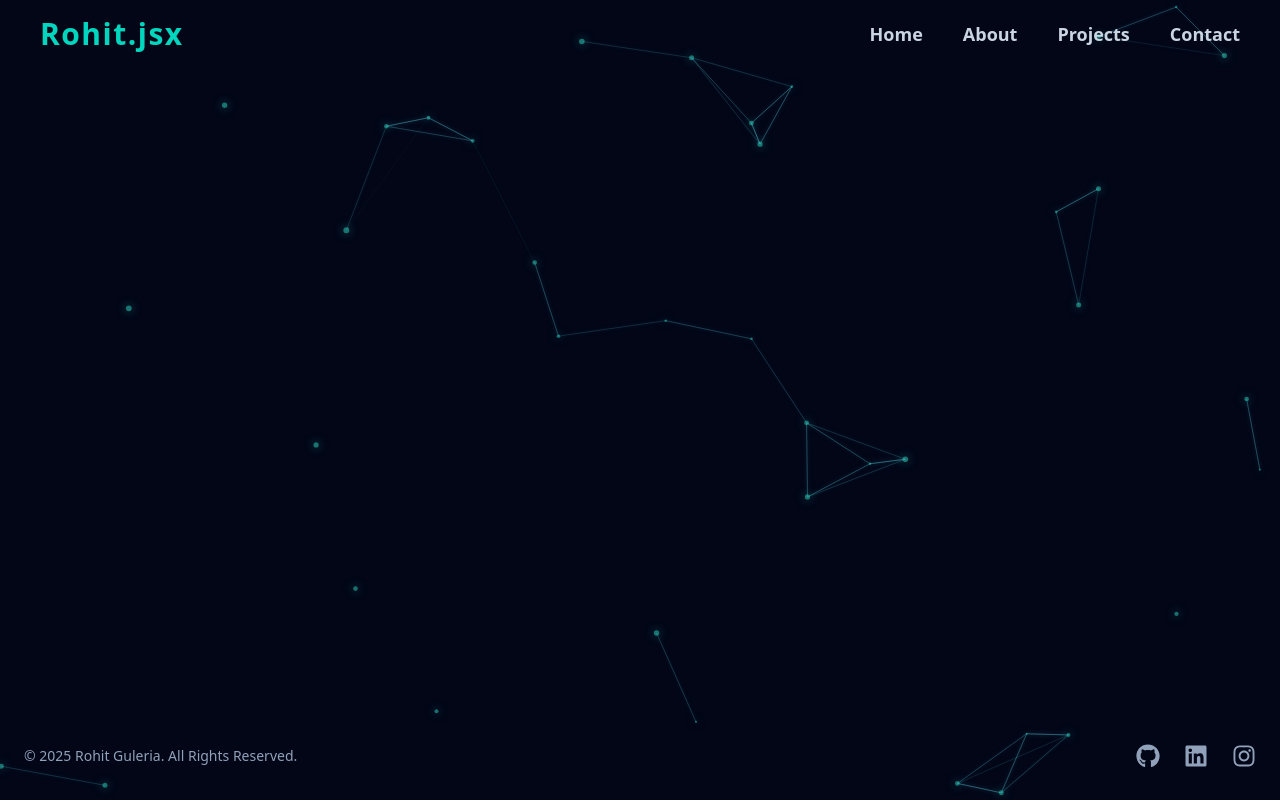
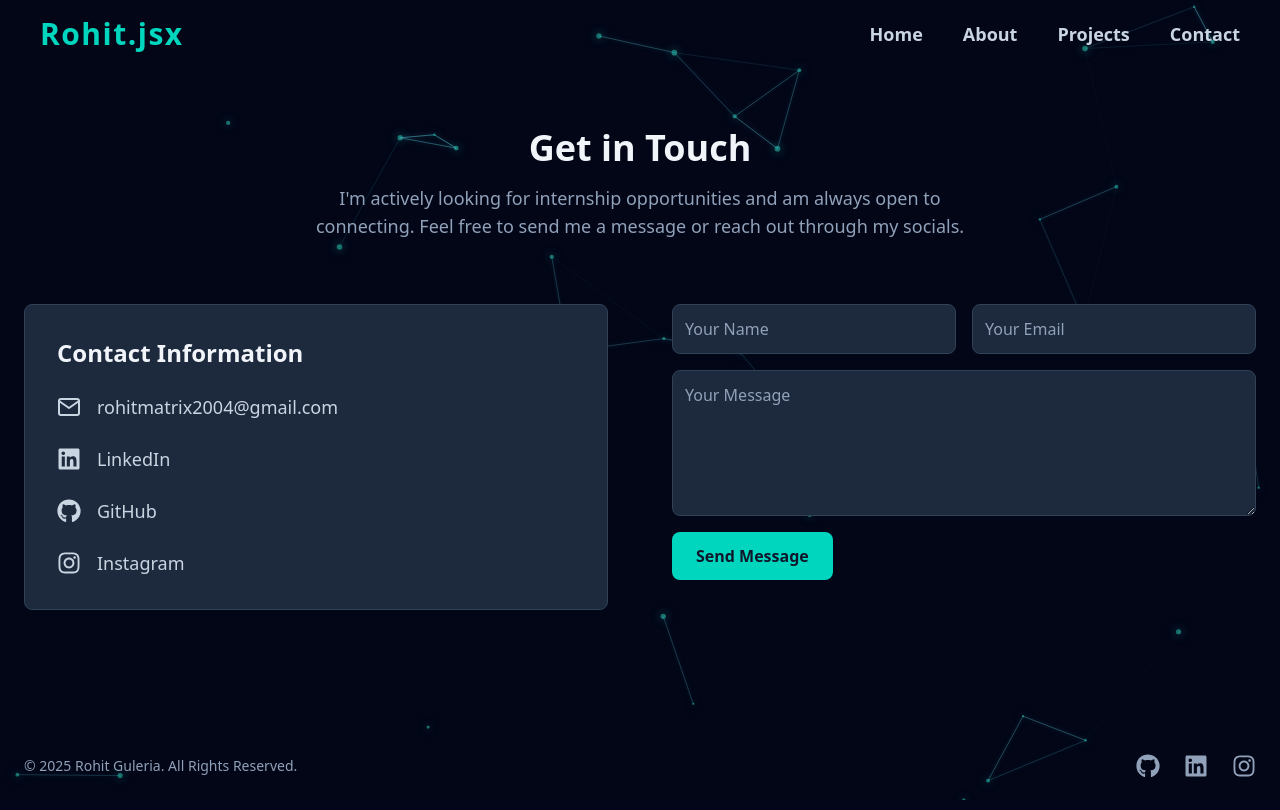
Before and after one commit to Void-Walker01/Voidwalker.jsx, a React (Vite) app: page /contact in a window 1280 px wide. Built offline with nearby package versions, Linux system fonts and the light colour scheme.

Commit message:
add Contact page and update routing; adjust padding in AboutIntro component

```diff
--- a/src/App.jsx
+++ b/src/App.jsx
@@ -5,6 +5,7 @@ import Footer from './components/Footer';
 import Home from './pages/Home';
 import About from './pages/About';
 import Projects from './pages/Projects';
+import Contact from './pages/Contact';
 
 function App() {
   return (
@@ -17,6 +18,7 @@ function App() {
             <Route path="/" element={<Home />} />
             <Route path="/about" element={<About />} />
             <Route path="/projects" element={<Projects />} />
+            <Route path="/contact" element={<Contact />} />
           </Routes>
         </main>
         <Footer />
--- a/src/components/AboutIntro.jsx
+++ b/src/components/AboutIntro.jsx
@@ -4,12 +4,10 @@ import ProfilePhoto from '../assets/profilepic.png';
 
 const AboutIntro = () => {
   return (
-    <section className="py-20 md:py-28">
+    // Changed py-20 md:py-28 to have less top padding
+    <section className="pt-8 pb-20 md:pt-12 md:pb-28">
       <div className="container mx-auto px-6">
-
         <div className="flex flex-col md:flex-row items-center justify-center gap-12 md:gap-16">
-
-          {/* --- LEFT COLUMN: YOUR PHOTO --- */}
           <motion.div
             className="w-full md:w-1/3 flex justify-center"
             initial={{ opacity: 0, scale: 0.8 }}
@@ -17,7 +15,6 @@ const AboutIntro = () => {
             viewport={{ once: true }}
             transition={{ duration: 0.6 }}
           >
-            {/* Adjusted padding for the photo frame */}
             <div className="bg-slate-800 p-3 rounded-full border-4 border-teal-400 shadow-xl">
               <img
                 src={ProfilePhoto}
@@ -26,8 +23,6 @@ const AboutIntro = () => {
               />
             </div>
           </motion.div>
-
-          {/* --- RIGHT COLUMN: YOUR BIO --- */}
           <motion.div
             className="w-full md:w-2/3 text-center md:text-left"
             initial={{ opacity: 0, x: 50 }}
@@ -35,18 +30,15 @@ const AboutIntro = () => {
             viewport={{ once: true }}
             transition={{ duration: 0.6, delay: 0.2 }}
           >
-            <h2 className="text-3xl sm:text-4xl font-extrabold text-slate-100 mb-6"> {/* Increased bottom margin for heading */}
+            <h2 className="text-3xl sm:text-4xl font-extrabold text-slate-100 mb-6">
               Know Who I'M
             </h2>
-
-            <p className="text-slate-300 text-lg mb-4 leading-relaxed"> {/* Added leading-relaxed for better readability */}
+            <p className="text-slate-300 text-lg mb-4 leading-relaxed">
               Hi everyone! I'm <span className="text-teal-400 font-bold">Rohit Guleria</span>, a pre-final year student pursuing Chemical Engineering at <span className="text-teal-400 font-bold">IIT (ISM) Dhanbad</span>. While my academic background is in engineering, my true passion lies in the dynamic world of software development.
             </p>
-
             <p className="text-slate-300 text-lg mb-4 leading-relaxed">
               My journey into technology began with competitive programming, where I honed my problem-solving skills and developed a deep appreciation for logical design. This quickly evolved into building impactful applications using modern web technologies, with a strong focus on the <span className="text-teal-400 font-bold">MERN stack</span>. I love transforming complex ideas into elegant, functional, and user-friendly solutions.
             </p>
-
             <p className="text-slate-300 text-lg leading-relaxed">
               I am currently seeking challenging <span className="text-teal-400 font-bold">internship opportunities</span> to apply my diverse skill set, collaborate with talented teams, and contribute to innovative projects that make a real difference. I'm eager to learn, grow, and build impactful software.
             </p>
--- a/src/pages/About.jsx
+++ b/src/pages/About.jsx
@@ -2,7 +2,7 @@ import React from 'react';
 import AboutIntro from '../components/AboutIntro';
 import Skills from '../components/Skills';
 import SoftSkills from '../components/SoftSkills';
-const Home = () => {
+const About = () => {
   return (
     <div>
       <AboutIntro />
@@ -12,4 +12,4 @@ const Home = () => {
   );
 };
 
-export default Home;
+export default About;
--- /dev/null
+++ b/src/pages/Contact.jsx
@@ -0,0 +1,103 @@
+import React from 'react';
+import { motion } from 'framer-motion';
+import { FaGithub, FaLinkedin, FaInstagram } from 'react-icons/fa';
+import { FiMail } from 'react-icons/fi';
+
+const Contact = () => {
+  const containerVariants = {
+    hidden: { opacity: 0 },
+    visible: {
+      opacity: 1,
+      transition: { staggerChildren: 0.15, delayChildren: 0.2 },
+    },
+  };
+
+  const itemVariants = {
+    hidden: { opacity: 0, y: 20 },
+    visible: { opacity: 1, y: 0, transition: { duration: 0.5 } },
+  };
+
+  return (
+    // Changed py-20 md:py-28 to have less top padding
+    <section id="contact" className="pt-8 pb-20 md:pt-12 md:pb-28">
+      <div className="container mx-auto px-6">
+        <motion.h2
+          className="text-3xl sm:text-4xl font-extrabold text-center text-slate-100 mb-4"
+          initial={{ opacity: 0, y: -50 }}
+          whileInView={{ opacity: 1, y: 0 }}
+          viewport={{ once: true, amount: 0.5 }}
+          transition={{ duration: 0.5 }}
+        >
+          Get in Touch
+        </motion.h2>
+        <motion.p
+          className="text-lg text-slate-400 text-center max-w-2xl mx-auto mb-16"
+          initial={{ opacity: 0 }}
+          whileInView={{ opacity: 1 }}
+          viewport={{ once: true, amount: 0.5 }}
+          transition={{ duration: 0.5, delay: 0.2 }}
+        >
+          I'm actively looking for internship opportunities and am always open to connecting. Feel free to send me a message or reach out through my socials.
+        </motion.p>
+        <div className="flex flex-col md:flex-row gap-12 md:gap-16 items-stretch">
+          <motion.div
+            className="md:w-1/2"
+            initial={{ opacity: 0, x: -50 }}
+            whileInView={{ opacity: 1, x: 0 }}
+            viewport={{ once: true, amount: 0.3 }}
+            transition={{ duration: 0.6 }}
+          >
+            <div className="bg-slate-800 p-8 rounded-lg h-full flex flex-col justify-center border border-slate-700">
+              <h3 className="text-2xl font-bold text-slate-100 mb-6">Contact Information</h3>
+              <motion.div
+                className="space-y-6"
+                variants={containerVariants}
+                initial="hidden"
+                whileInView="visible"
+                viewport={{ once: true, amount: 0.3 }}
+              >
+                <motion.a variants={itemVariants} href="mailto:rohitmatrix2004@gmail.com" className="flex items-center gap-4 text-slate-300 hover:text-teal-400 transition-colors">
+                  <FiMail size={24} />
+                  <span className="text-lg">rohitmatrix2004@gmail.com</span>
+                </motion.a>
+                <motion.a variants={itemVariants} href="https://www.linkedin.com/in/rohit--guleria/" target="_blank" rel="noopener noreferrer" className="flex items-center gap-4 text-slate-300 hover:text-teal-400 transition-colors">
+                  <FaLinkedin size={24} />
+                  <span className="text-lg">LinkedIn</span>
+                </motion.a>
+                <motion.a variants={itemVariants} href="https://github.com/Void-Walker01" target="_blank" rel="noopener noreferrer" className="flex items-center gap-4 text-slate-300 hover:text-teal-400 transition-colors">
+                  <FaGithub size={24} />
+                  <span className="text-lg">GitHub</span>
+                </motion.a>
+                <motion.a variants={itemVariants} href="https://www.instagram.com/ro_guleria" target="_blank" rel="noopener noreferrer" className="flex items-center gap-4 text-slate-300 hover:text-teal-400 transition-colors">
+                  <FaInstagram size={24} />
+                  <span className="text-lg">Instagram</span>
+                </motion.a>
+              </motion.div>
+            </div>
+          </motion.div>
+          <motion.form
+            action="https://api.web3forms.com/submit"
+            method="POST"
+            className="md:w-1/2 flex flex-col gap-4"
+            initial={{ opacity: 0, x: 50 }}
+            whileInView={{ opacity: 1, x: 0 }}
+            viewport={{ once: true, amount: 0.3 }}
+            transition={{ duration: 0.6 }}
+          >
+            <input type="hidden" name="access_key" value="fad4dcc1-33d8-4511-b04d-9143c7b901ee"/>
+            <div className="flex flex-col sm:flex-row gap-4">
+              <input type="text" name="name" placeholder="Your Name" required className="w-full p-3 bg-slate-800 text-slate-100 border border-slate-700 rounded-lg placeholder:text-slate-400 focus:outline-none focus:ring-2 focus:ring-teal-400 transition-colors" />
+              <input type="email" name="email" placeholder="Your Email" required className="w-full p-3 bg-slate-800 text-slate-100 border border-slate-700 rounded-lg placeholder:text-slate-400 focus:outline-none focus:ring-2 focus:ring-teal-400 transition-colors" />
+            </div>
+            <textarea name="message" placeholder="Your Message" rows="5" required className="w-full p-3 bg-slate-800 text-slate-100 border border-slate-700 rounded-lg placeholder:text-slate-400 focus:outline-none focus:ring-2 focus:ring-teal-400 transition-colors"></textarea>
+            <button type="submit" className="bg-teal-400 text-slate-900 font-bold py-3 px-6 rounded-lg hover:bg-teal-300 transition-all duration-300 self-start transform hover:scale-105">
+              Send Message
+            </button>
+          </motion.form>
+        </div>
+      </div>
+    </section>
+  );
+};
+
+export default Contact;
```
